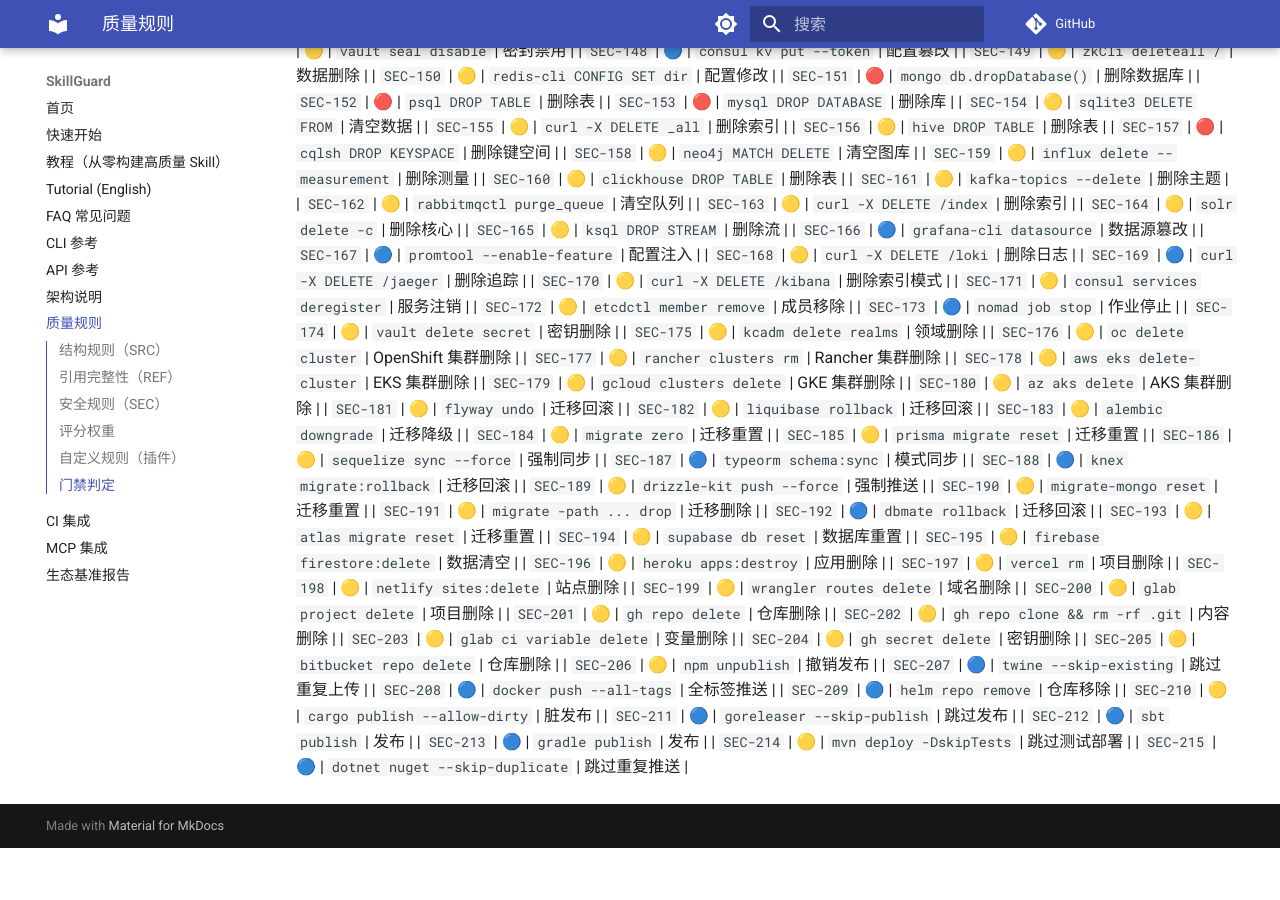
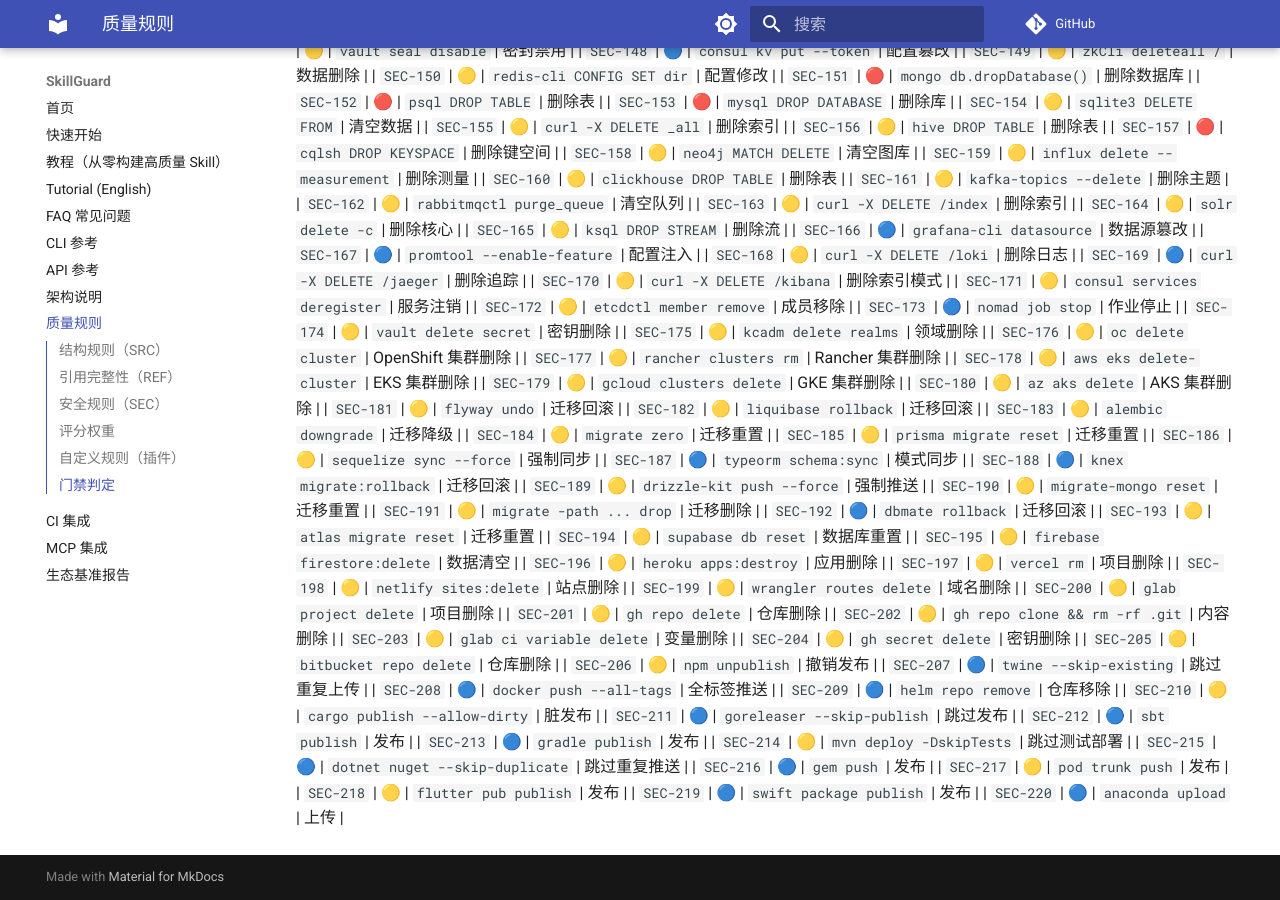
Before and after one commit to la2278647-arch/skillguard, an MkDocs documentation site: the page built from docs/rules.md, in a window 1280 px wide and 900 px high, scrolled down 4109 px. Built offline with MkDocs 1.6.1 and Material for MkDocs 9.7.7, drawn with Linux system fonts in a browser that asks for light colours; comment, search, counter and statistics services are not loaded; before the commit the page ends 4957 px from its top, so only the background shows below that.

Commit message:
docs: sync rule count to 220 + rules.md SEC-216..220

```diff
--- a/docs/rules.md
+++ b/docs/rules.md
@@ -265,3 +265,8 @@ passed = (无 ERROR 检查) 且 (无失败测试) 且 (综合评分 ≥ threshol
 | `SEC-213` | 🔵 | `gradle publish` | 发布 |
 | `SEC-214` | 🟡 | `mvn deploy -DskipTests` | 跳过测试部署 |
 | `SEC-215` | 🔵 | `dotnet nuget --skip-duplicate` | 跳过重复推送 |
+| `SEC-216` | 🔵 | `gem push` | 发布 |
+| `SEC-217` | 🟡 | `pod trunk push` | 发布 |
+| `SEC-218` | 🟡 | `flutter pub publish` | 发布 |
+| `SEC-219` | 🔵 | `swift package publish` | 发布 |
+| `SEC-220` | 🔵 | `anaconda upload` | 上传 |
```
Also changed, not shown: README.en.md (+1 -1 lines), README.md (+1 -1 lines).
